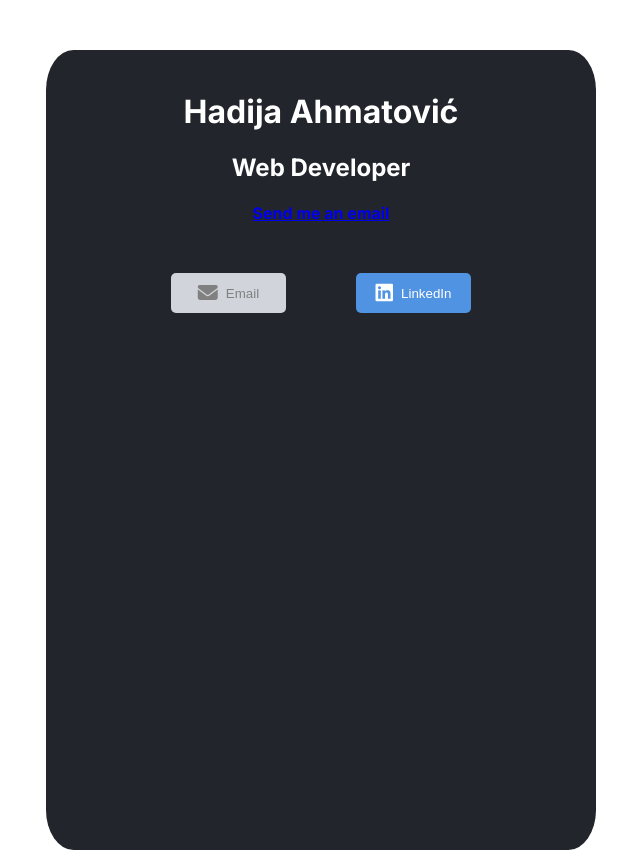
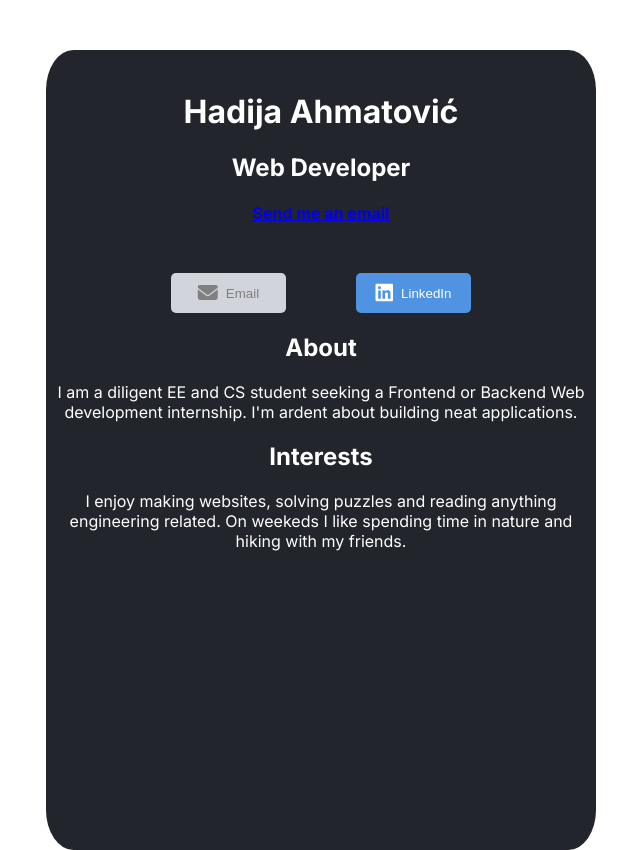
Before and after one commit to hahmatovic1/digital-business-card, a React (Create React App) app: page / in a window 1280 px wide. Shown: the whole page, without its empty margins (319-959 px from the left). Built offline with nearby package versions, Linux system fonts and the light colour scheme.

Commit message:
feat: Add description to MainText

```diff
--- a/src/components/MainText.jsx
+++ b/src/components/MainText.jsx
@@ -2,9 +2,17 @@ import React from 'react';
 
 export default function MainText(){
     return (
+        <>
         <div className="buttons">
             <button className="btn btn-envelope"><i class="fa-solid fa-envelope fa-xl"></i>Email</button>
             <button className="btn btn-linkedin"><i class="fa-brands fa-linkedin fa-xl"></i>LinkedIn</button>
         </div>
+        <div className="main-text">
+            <h2>About</h2>
+            <p>I am a diligent EE and CS student seeking a Frontend or Backend Web development internship. I'm ardent about building neat applications. </p>
+            <h2>Interests</h2>
+            <p>I enjoy making websites, solving puzzles and reading anything engineering related. On weekeds I like spending time in nature and hiking with my friends.</p>
+        </div>
+    </>
     )
 }
```
